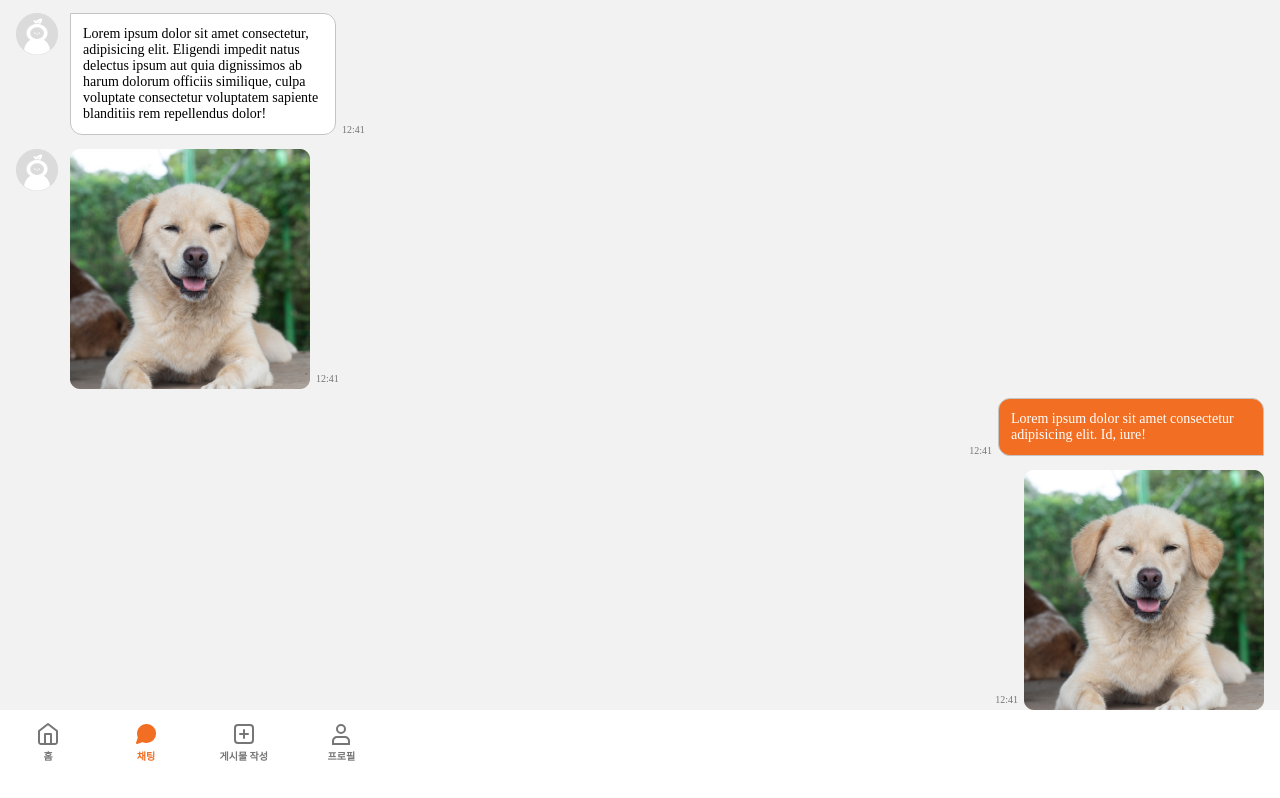
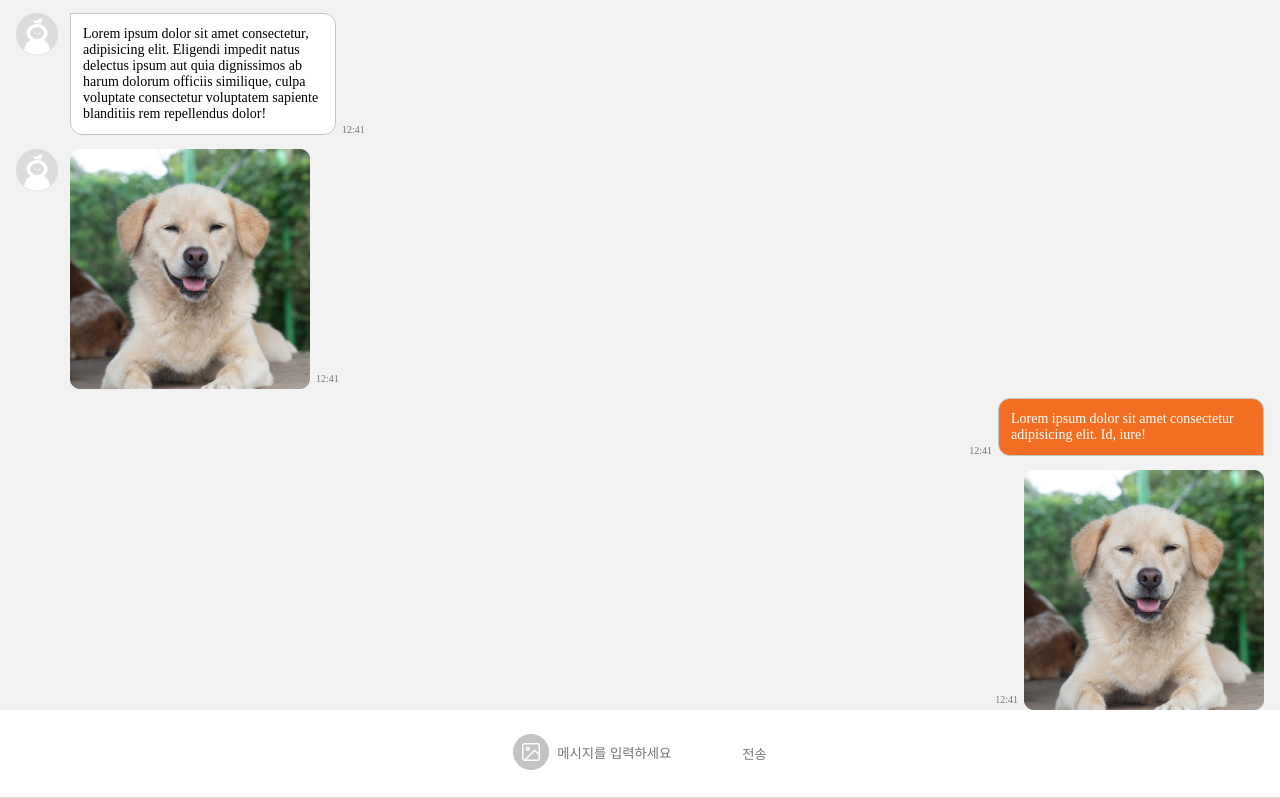
Before and after one commit to FRONTENDSCHOOL7/FeelMyRhythm-Frontend, a React (Create React App) app: page /chat in a window 1280 px wide. Shown: the part 206-1004 px from the top of the page. Before the commit the page ends 976 px from the top, so only its background shows below. Built offline with nearby package versions, Linux system fonts and the light colour scheme; a web font is replaced by a local one.

Commit message:
feat(채팅방) : 푸터완료,전송진행중(#16)

```diff
--- /dev/null
+++ b/src/components/chat/chatfooter/ChatFooter.jsx
@@ -0,0 +1,41 @@
+import React, { useState } from 'react';
+import * as S from './chatfooter.styled';
+import img from '../../../images/chat/img-button.png';
+
+export default function ChatFooter({ onSendMessage }) {
+  const [inputValue, setInputValue] = useState('');
+
+  const handleInputChange = (event) => {
+    setInputValue(event.target.value);
+  };
+
+  const handleSend = () => {
+    if (inputValue.trim() !== '') {
+      onSendMessage(inputValue);
+      setInputValue('');
+    }
+  };
+
+  const handleKeyDown = (event) => {
+    if (event.key === 'Enter') {
+      handleSend();
+    }
+  };
+
+  return (
+    <S.ChatFooterLayout>
+      <S.ImgButton>
+        <img src={img} alt='img' />
+      </S.ImgButton>
+      <S.Input
+        value={inputValue}
+        onChange={handleInputChange}
+        onKeyDown={handleKeyDown}
+        placeholder='메시지를 입력하세요'
+      />
+      <S.SendButton active={inputValue.length > 0} onClick={handleSend}>
+        전송
+      </S.SendButton>
+    </S.ChatFooterLayout>
+  );
+}
--- /dev/null
+++ b/src/components/chat/chatfooter/chatfooter.styled.js
@@ -0,0 +1,37 @@
+import styled from 'styled-components';
+
+export const ChatFooterLayout = styled.div`
+  display: flex;
+  padding: 13px 0;
+  width: 100vw;
+  height: 61px;
+  border-bottom: 0.5px solid #dbdbdb;
+  display: flex;
+  flex-direction: row;
+  padding: 13px 0;
+  border-bottom: 0.5px solid #dbdbdb;
+  align-items: center;
+  justify-content: center;
+`;
+export const ImgButton = styled.button`
+  width: auto;
+  height: auto;
+  border: none;
+  background: none;
+`;
+export const Input = styled.input`
+  border: none;
+  background: none;
+  ::placeholder {
+    color: #767676;
+  }
+  &:focus {
+    outline: none;
+  }
+`;
+
+export const SendButton = styled.button`
+  border: none;
+  background: none;
+  color: ${(props) => (props.active ? '#F26E22' : '#767676')};
+`;
--- a/src/components/chat/chatroom/Chatroom.jsx
+++ b/src/components/chat/chatroom/Chatroom.jsx
@@ -1,9 +1,15 @@
-import React from 'react';
+import React, { useState } from 'react';
 import * as S from './chatroom.styled';
 import ProfileImg from '../../../images/chat/Ellipse 1.png';
 import SendImg from '../../../images/chat/Rectangle 65.png';
+import ChatFooter from '../chatfooter/ChatFooter';
 export default function Chatroom() {
+  const [messages, setMessages] = useState([]);
+  const handleSendNewMessage = (newMessage) => {
+    setMessages([...messages, newMessage]);
+  };
   return (
+    <>
       <S.ChatRoomLayout>
         <S.OthersChatBox>
           <S.StyledProfileImg src={ProfileImg} alt='profile' />
@@ -17,22 +23,19 @@ export default function Chatroom() {
             </S.TimeWrapperBox>
           </S.MessageWrapperBox>
         </S.OthersChatBox>
-
         <S.OthersChatBox>
           <S.StyledProfileImg src={ProfileImg} alt='profile' />
           <S.MessageWrapperBox>
             <S.SpeechBubbleBox>
               Lorem ipsum dolor sit amet consectetur, adipisicing elit. Eligendi impedit natus delectus ipsum aut quia
-            dignissimos ab harum dolorum officiis similique, culpa voluptate consectetur voluptatem sapiente blanditiis
-            rem repellendus dolor!
+              dignissimos ab harum dolorum officiis similique, culpa voluptate consectetur voluptatem sapiente
+              blanditiis rem repellendus dolor!
             </S.SpeechBubbleBox>
             <S.TimeWrapperBox>
               <S.Time>12:41</S.Time>
             </S.TimeWrapperBox>
-        </S.MessageWrapperBox>{' '}
-        {/* 이 부분에 닫는 태그를 추가해야 합니다. */}
+          </S.MessageWrapperBox>
         </S.OthersChatBox>
-
         <S.OthersChatBox>
           <S.StyledProfileImg src={ProfileImg} alt='profile' />
           <S.MessageWrapperBox>
@@ -42,13 +45,14 @@ export default function Chatroom() {
             </S.TimeWrapperBox>
           </S.MessageWrapperBox>
         </S.OthersChatBox>
-
         <S.MeChatBox>
           <S.MeMessageWrapperBox>
             <S.MeTimeWrapperBox>
               <S.MeTime>12:41</S.MeTime>
             </S.MeTimeWrapperBox>
-          <S.MeSpeechBubbleBox>Lorem ipsum dolor sit amet consectetur adipisicing elit. Id, iure!</S.MeSpeechBubbleBox>
+            <S.MeSpeechBubbleBox>
+              Lorem ipsum dolor sit amet consectetur adipisicing elit. Id, iure!
+            </S.MeSpeechBubbleBox>
           </S.MeMessageWrapperBox>
         </S.MeChatBox>
         <S.MeChatBox>
@@ -59,6 +63,15 @@ export default function Chatroom() {
             <S.StyledSendImg src={SendImg} alt='보낸사진' />
           </S.MeMessageWrapperBox>
         </S.MeChatBox>
+        {messages.map((message, index) => (
+          <S.MeChatBox key={index}>
+            <S.MeMessageWrapperBox>
+              <S.MeSpeechBubbleBox>{message}</S.MeSpeechBubbleBox>
+            </S.MeMessageWrapperBox>
+          </S.MeChatBox>
+        ))}
       </S.ChatRoomLayout>
+      <ChatFooter onSendMessage={handleSendNewMessage} />
+    </>
   );
 }
--- a/src/pages/chat/Chat.jsx
+++ b/src/pages/chat/Chat.jsx
@@ -1,17 +1,21 @@
-import React from 'react';
-import Header from '../../components/common/Header/Header';
+import React, { useState } from 'react';
 import ChatHeader from '../../components/chat/chatheader/ChatHeader';
-import Footer from '../../components/common/Footer/Footer';
 import ChatLists from '../../components/chat/chatlists/ChatLists';
 import ChatRoom from '../../components/chat/chatroom/Chatroom';
+import ChatFooter from '../../components/chat/chatfooter/ChatFooter';
 
 export default function Chat() {
+  const [messages, setMessages] = useState([]);
+
+  const onSendMessage = (message) => {
+    setMessages([...messages, message]);
+  };
   return (
     <>
       <ChatHeader />
       {/* <ChatLists /> */}
       <ChatRoom />
-      <Footer />
+      {/* <ChatFooter onSendMessage={onSendMessage} /> */}
     </>
   );
 }
```
Also changed, not shown: src/components/chat/chatroom/chatroomfooter/ChatRoomFooter.jsx (deleted), src/components/chat/chatroom/chatroomfooter/chatroomfooter.styled.js (deleted), src/images/chat/img-button.png (added). Lines whose indentation alone changed are shown as unchanged.
